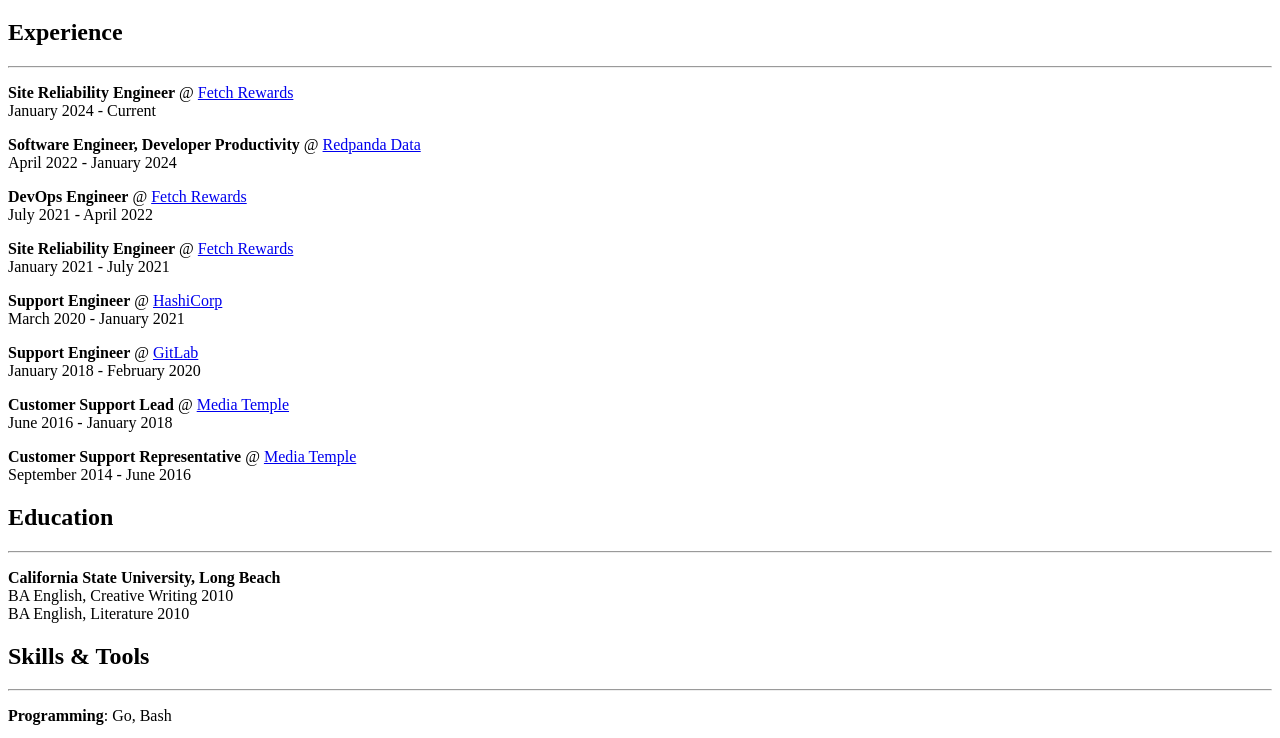
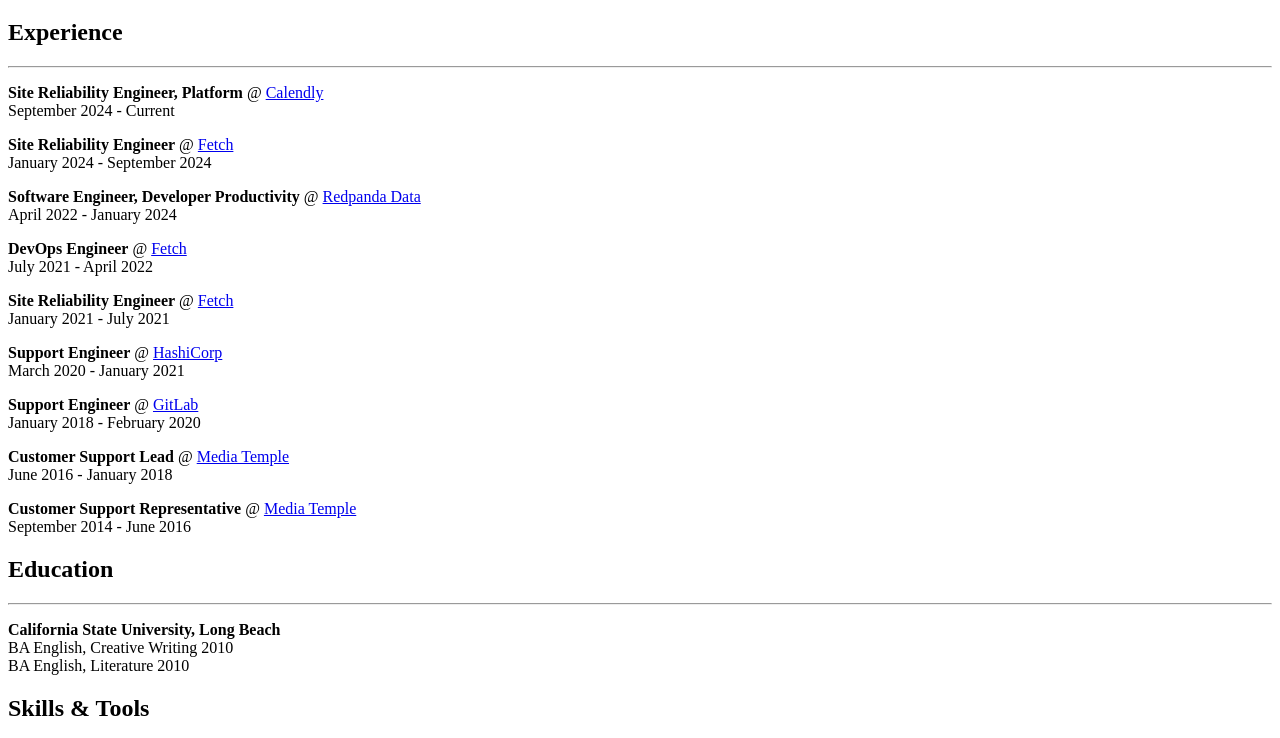
Before and after one commit to nk-87/namho.kim, a plain HTML site: page resume/index.html in a window 1280 px wide. Shown: the part 61-799 px from the top of the page. Drawn offline with Linux system fonts and the light colour scheme.

Commit message:
update resume

```diff
--- a/resume/index.html
+++ b/resume/index.html
@@ -14,9 +14,16 @@
     <hr>
     <div class="role">
       <p>
+        <strong>Site Reliability Engineer, Platform</strong>
+        @ <a href="https://calendly.com" target="_blank">Calendly</a><br>
+        September 2024 - Current
+      </p>
+    </div>
+    <div class="role">
+      <p>
         <strong>Site Reliability Engineer</strong>
-        @ <a href="https://fetchrewards.com" target="_blank">Fetch Rewards</a><br>
-        January 2024 - Current
+        @ <a href="https://fetch.com" target="_blank">Fetch</a><br>
+        January 2024 - September 2024
       </p>
     </div>
     <div class="role">
@@ -29,14 +36,14 @@
     <div class="role">
       <p>
         <strong>DevOps Engineer</strong>
-        @ <a href="https://fetchrewards.com" target="_blank">Fetch Rewards</a><br>
+        @ <a href="https://fetch.com" target="_blank">Fetch</a><br>
         July 2021 - April 2022
       </p>
     </div>
     <div class="role">
       <p>
         <strong>Site Reliability Engineer</strong>
-        @ <a href="https://fetchrewards.com" target="_blank">Fetch Rewards</a><br>
+        @ <a href="https://fetch.com" target="_blank">Fetch</a><br>
         January 2021 - July 2021
       </p>
     </div>
@@ -83,10 +90,10 @@
     <h2>Skills & Tools</h2>
     <hr>
     <div>
-      <p><strong>Programming</strong>: Go, Bash</p>
+      <p><strong>Programming</strong>: Go, Python, JavaScript, Bash</p>
       <p><strong>CI/CD</strong>: GitHub Actions, Buildkite, GitLab, Bitbucket Pipelines, Argo CD</p>
       <p><strong>IaC / Automation</strong>: Terraform, Ansible</p>
-      <p><strong>Cloud</strong>: Docker, Kubernetes, AWS, DigitalOcean</p>
+      <p><strong>Cloud</strong>: Docker, Kubernetes, AWS, GCP, DigitalOcean</p>
       <p><strong>Misc</strong>: Linux, GitOps</p>
     </div>
 </body>
```
